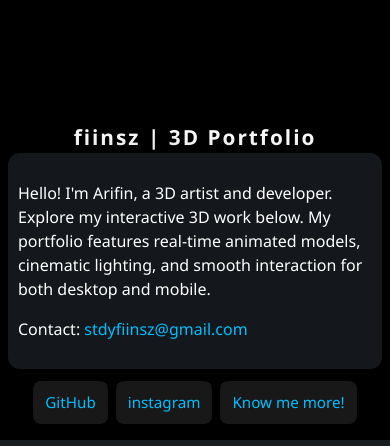
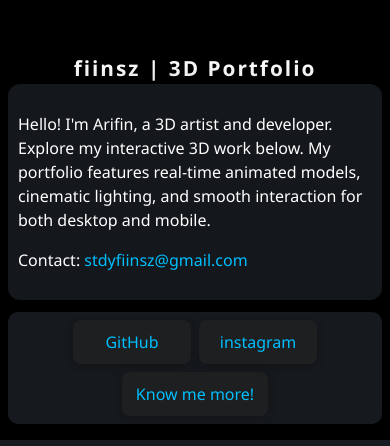
Before and after one commit to Fiinsz/Threejs, a website built with Vite: page index.html in a window 390 px wide. Shown: the part 404-850 px from the top of the page. Built offline with nearby package versions, Linux system fonts and the light colour scheme.

Commit message:
Fix Mobile 2

```diff
--- a/src/style.css
+++ b/src/style.css
@@ -180,11 +180,19 @@ button:focus-visible {
     justify-content: center;
     align-items: center;
     pointer-events: auto;
+    background: rgba(24,28,32,0.92); /* Add background for contrast */
+    border-radius: 10px;
+    box-shadow: 0 2px 12px #0005;
+    flex-wrap: wrap; /* Allow wrapping on small screens */
+    z-index: 10; /* Ensure on top */
+    padding: 8px 0;
   }
   .portfolio-link {
-    font-size: 0.95rem;
-    padding: 10px 12px;
+    font-size: 1rem;
+    padding: 10px 14px;
     border-radius: 8px;
+    min-width: 90px;
+    text-align: center;
   }
 }
 
```
